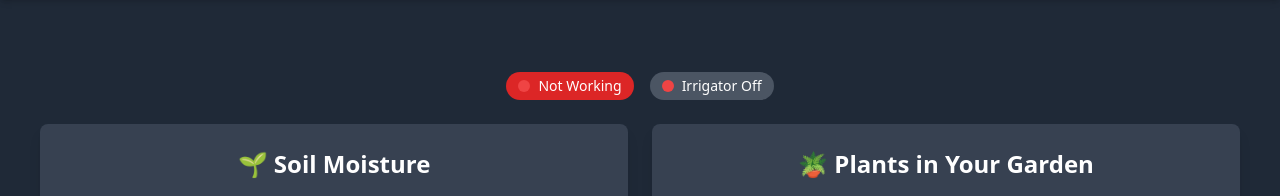
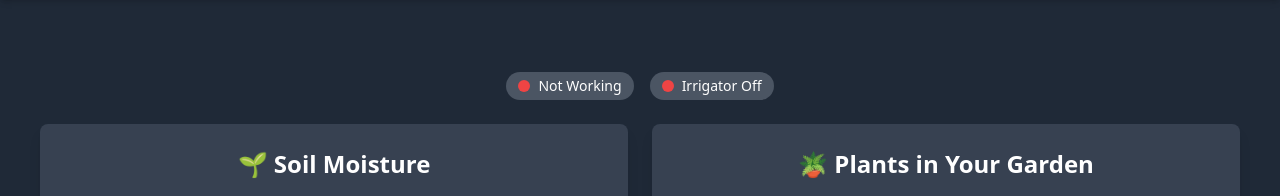
Before and after one commit to frascalise/FloraTech, a Django app: template templates/garden/garden.html in a window 1280 px wide. Shown: the part 64-260 px from the top of the page. Run offline with Django 5.2, Linux system fonts and the light colour scheme; the template is opened without the code that fills it, so the values that code supplies are empty; some libraries are stand-ins or nearby versions.

Commit message:
fixed garden page

```diff
--- a/templates/garden/garden.html
+++ b/templates/garden/garden.html
@@ -14,12 +14,12 @@
     <!-- Stato del giardino e irrigatore -->
     <div class="flex justify-center items-center gap-4 mb-6">
         {% if garden.status == 'working' %}
-            <div class="flex items-center gap-2 text-white bg-green-600 rounded-full px-3 py-1">
+            <div class="flex items-center gap-2 text-white bg-gray-600 rounded-full px-3 py-1">
                 <div class="w-3 h-3 rounded-full bg-green-500"></div>
                 <span class="text-sm font-medium">Working</span>
             </div>
         {% else %}
-            <div class="flex items-center gap-2 text-white bg-red-600 rounded-full px-3 py-1">
+            <div class="flex items-center gap-2 text-white bg-gray-600 rounded-full px-3 py-1">
                 <div class="w-3 h-3 rounded-full bg-red-500"></div>
                 <span class="text-sm font-medium">Not Working</span>
             </div>
```
